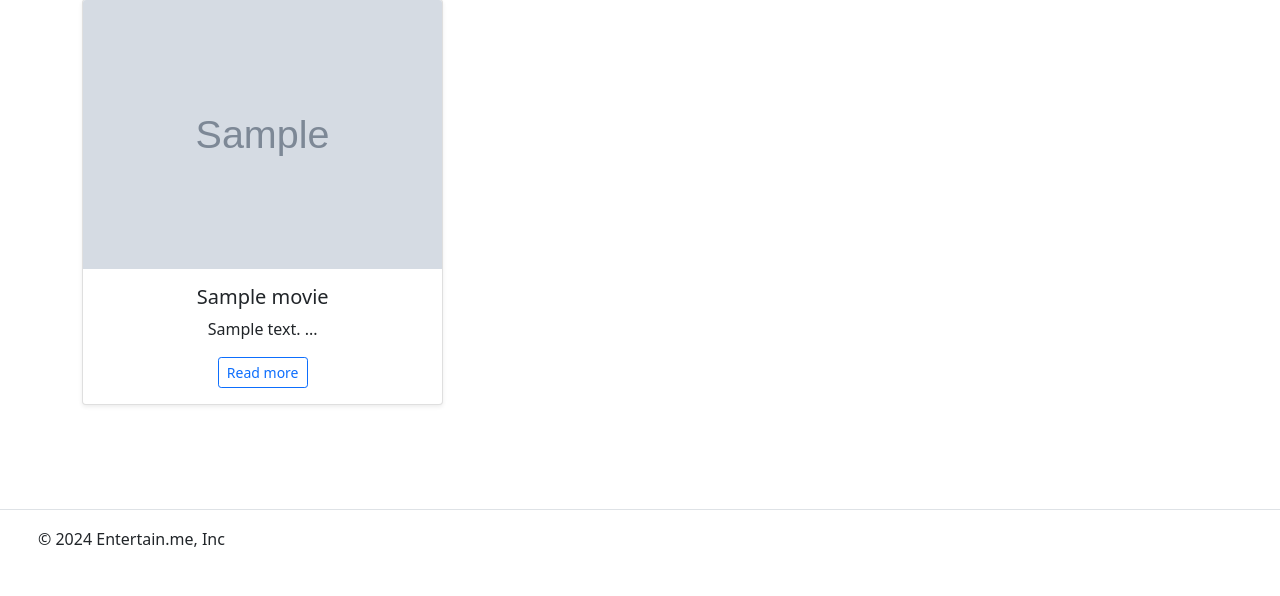
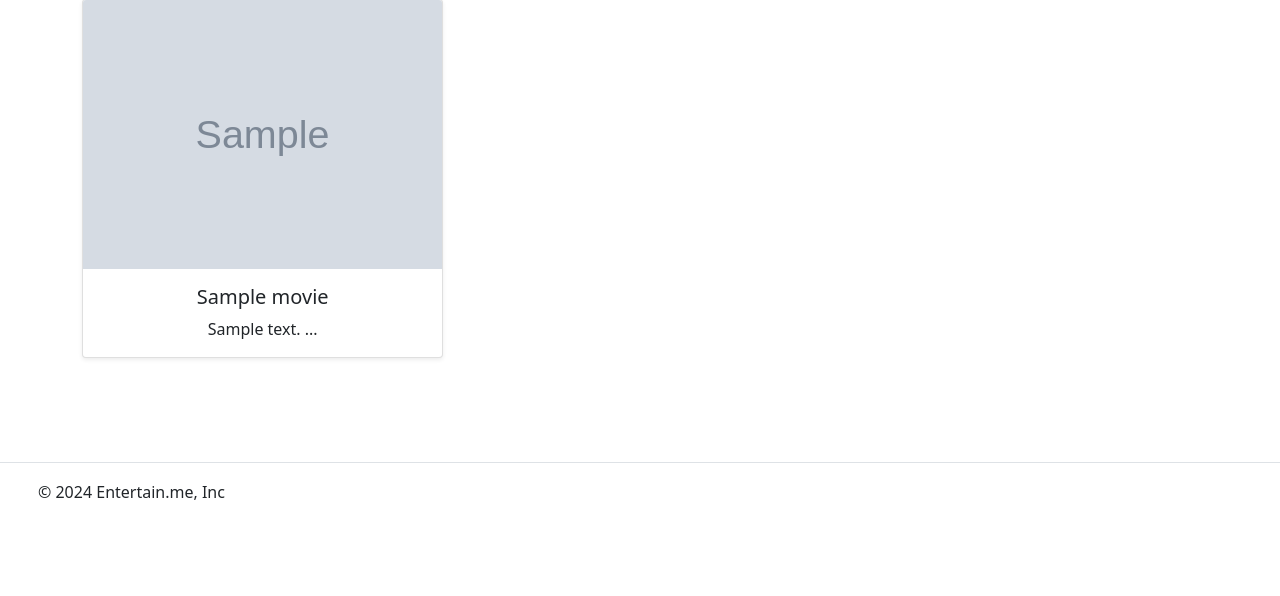
Before and after one commit to varvarapod/entertain-me, a Flask app: template templates/list.html in a window 1280 px wide. Shown: the part 204-800 px from the top of the page. Run offline with Flask 2, Linux system fonts and the light colour scheme; the template is opened without the code that fills it: most values are stand-ins (such as "Sample title", 1, 10 or a date in 2020); grey boxes marked "Sample" are stand-in pictures; parts of the project's set-up code (start-up, migrations or seed data) failed here and were passed over; some libraries are stand-ins or nearby versions.

Commit message:
-remove "read more" button

```diff
--- a/templates/list.html
+++ b/templates/list.html
@@ -32,13 +32,13 @@
                   <div class="card-body">
                     <h5 class="card-title">{{ movie.title }}</h5>
                     <p class="card-text">{{ movie.summary[:200] + " ..." }}</p>
-                    <div class="d-grid gap-0 d-md-flex justify-content-md-center">
-                          <div class="btn-group">
-                            <form action="/movie?id={{ movie.imdb_id }}" method="GET">
-                                <button type="submit" class="btn btn-sm btn-outline-primary">Read more</button>
-                            </form>
-                          </div>
-                    </div>
+<!--                    <div class="d-grid gap-0 d-md-flex justify-content-md-center">-->
+<!--                          <div class="btn-group">-->
+<!--                            <form action="/movie?id={{ movie.imdb_id }}" method="GET">-->
+<!--                                <button type="submit" class="btn btn-sm btn-outline-primary">Read more</button>-->
+<!--                            </form>-->
+<!--                          </div>-->
+<!--                    </div>-->
 
 <!--                          <small class="text-body-secondary">9 mins</small>-->
                   </div>
```
